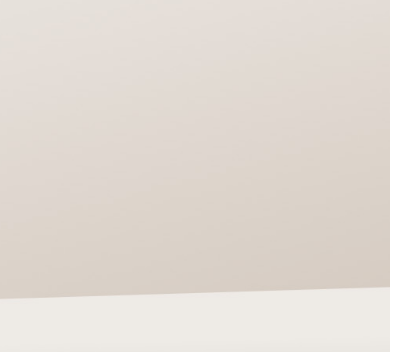
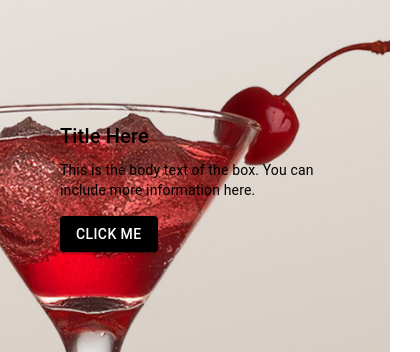
Before and after one commit to danibystrom/ciliegia-grappa, a Next.js app: page / in a window 390 px wide. Shown: the part 471-823 px from the top of the page, 420 px wide, since content can reach past the window. Built offline with nearby package versions, Linux system fonts and the light colour scheme.

Commit message:
added backgrpundimg for mobile

```diff
--- a/src/app/components/HeroBanner.tsx
+++ b/src/app/components/HeroBanner.tsx
@@ -1,5 +1,11 @@
 "use client";
-import { Box, Typography, useMediaQuery, useTheme } from "@mui/material";
+import {
+  Box,
+  Button,
+  Typography,
+  useMediaQuery,
+  useTheme,
+} from "@mui/material";
 
 export default function HeroBanner() {
   const theme = useTheme();
@@ -10,26 +16,29 @@ export default function HeroBanner() {
   return (
     <Box
       sx={{
-        height: "100vh",
-        backgroundImage: "url(./assets/hero-banner.jpg)",
+        height: "100dvh",
+        backgroundImage: isMobile
+          ? "url(./assets/hero-banner-mobile.jpg)"
+          : "url(./assets/hero-banner.jpg)",
         backgroundSize: "cover",
-        backgroundPosition: "center",
+        backgroundPosition: "bottom center",
         display: "flex",
         flexDirection: "column",
-        justifyContent: "flex-start", // Ensures content starts from the top
-        alignItems: "flex-start", // Align items to the left
-        padding: isMobile ? "20px" : "50px",
+        justifyContent: "flex-start",
+        alignItems: "flex-start",
+        paddingLeft: isMobile ? "20px" : "50px",
         color: "#000",
+        position: "relative",
       }}
     >
       <Box
         sx={{
           display: "flex",
-          flexDirection: "row", // Align items in a row
-          alignItems: "center", // Align items vertically centered
+          flexDirection: "row",
+          alignItems: "center",
           gap: 2,
           flexWrap: "wrap",
-          width: "100%", // Ensure it uses full width to align items properly
+          width: "100%",
         }}
       >
         <Box
@@ -38,7 +47,7 @@ export default function HeroBanner() {
           alt="Ciliegia Logo"
           sx={{
             width: isMobile
-              ? "400px"
+              ? "300px"
               : isTablet
               ? "600px"
               : isDesktop
@@ -54,12 +63,35 @@ export default function HeroBanner() {
             fontSize: isMobile ? "1rem" : "1.1rem",
             maxWidth: isMobile ? "150px" : "200px",
             lineHeight: 1.5,
-            textAlign: "left", // Align text to the left
+            textAlign: "left",
           }}
         >
           SWEET TEMPTATION, CHERRY SENSATION
         </Typography>
       </Box>
+
+      <Box
+        sx={{
+          position: "absolute",
+          bottom: "15vh",
+          left: "10px",
+          backgroundColor: "transparent",
+          padding: "50px",
+          border: "none",
+          borderShadow: "none",
+        }}
+      >
+        <Typography variant="h6" sx={{ mb: 1 }}>
+          Title Here
+        </Typography>
+        <Typography variant="body2" sx={{ mb: 2 }}>
+          This is the body text of the box. You can include more information
+          here.
+        </Typography>
+        <Button variant="contained" color="primary">
+          Click Me
+        </Button>
+      </Box>
     </Box>
   );
 }
```
Also changed, not shown: public/assets/hero-banner-mobile.jpg (added).
